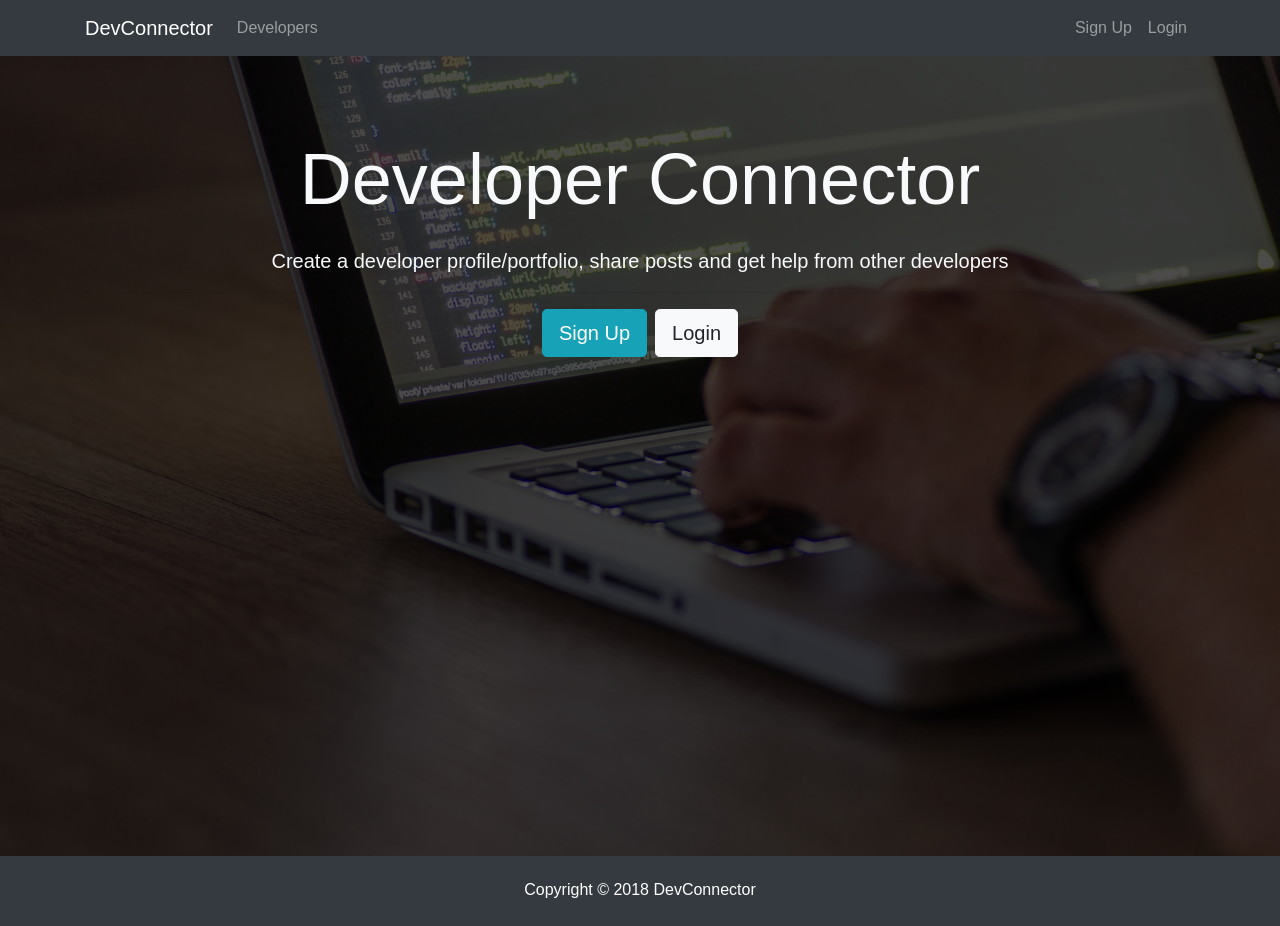
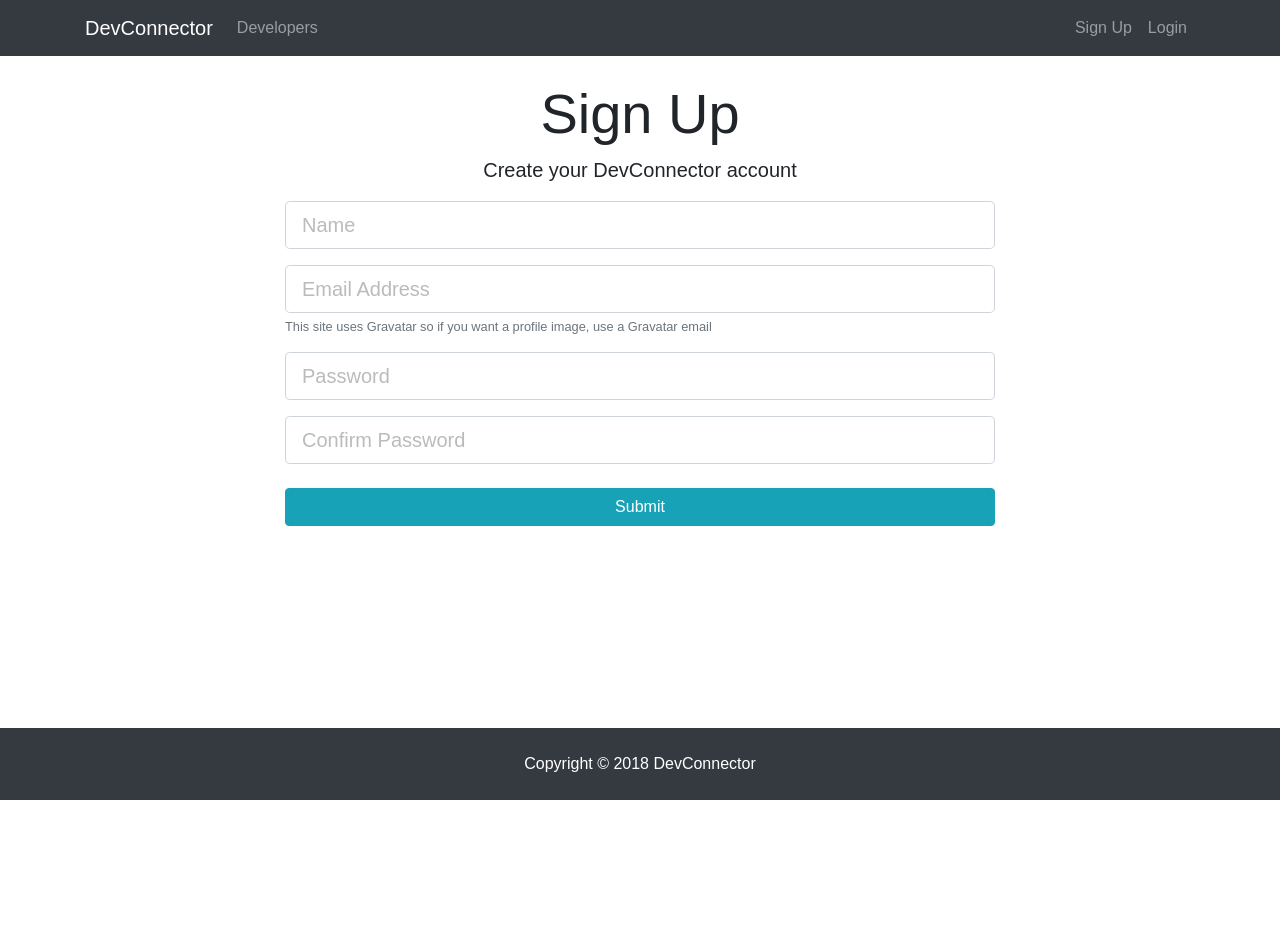
Before and after one commit to miguelapb35/mern-stack-bradTraversy, a React (Create React App) app in the folder client/: page /register in a window 1280 px wide. After the commit the page ends 800 px from the top, so only its background shows below. Built offline with nearby package versions, Linux system fonts and the light colour scheme.

Commit message:
added login and register page forms

```diff
--- a/client/package.json
+++ b/client/package.json
@@ -5,6 +5,7 @@
   "dependencies": {
     "react": "^16.4.1",
     "react-dom": "^16.4.1",
+    "react-router-dom": "^4.3.1",
     "react-scripts": "1.1.4"
   },
   "scripts": {
--- a/client/src/App.css
+++ b/client/src/App.css
@@ -1,3 +1,11 @@
+.App {
+  min-height: 100vh;
+}
+
+.main-content.container {
+  min-height: calc(100vh - 200px);
+}
+
 img {
   width: 100%;
 }
--- a/client/src/App.js
+++ b/client/src/App.js
@@ -1,18 +1,30 @@
 import React, { Component } from "react";
+import { BrowserRouter as Router, Route } from "react-router-dom";
+
+// Import layout components
 import Navbar from "./components/layout/Navbar";
 import Footer from "./components/layout/Footer";
 import Landing from "./components/layout/Landing";
+
+import Register from "./components/auth/Register";
+import Login from "./components/auth/Login";
 
 import "./App.css";
 
 class App extends Component {
   render() {
     return (
-      <div className="App">
-        <Navbar />
-        <Landing />
-        <Footer />
-      </div>
+      <Router>
+        <div className="App">
+          <Navbar />
+          <Route exact path="/" component={Landing} />
+          <div className="main-content container">
+            <Route exact path="/register" component={Register} />
+            <Route exact path="/login" component={Login} />
+          </div>
+          <Footer />
+        </div>
+      </Router>
     );
   }
 }
--- /dev/null
+++ b/client/src/components/auth/Login.js
@@ -0,0 +1,72 @@
+import React, { Component } from "react";
+
+class Login extends Component {
+  constructor() {
+    super();
+    this.onChange = this.onChange.bind(this);
+    this.onSubmit = this.onSubmit.bind(this);
+
+    this.state = {
+      email: "",
+      password: "",
+      errors: {}
+    };
+  }
+
+  onChange(e) {
+    this.setState({
+      [e.target.name]: e.target.value
+    });
+  }
+
+  onSubmit(e) {
+    e.preventDefault();
+    const user = {
+      email: this.state.email,
+      password: this.state.password
+    };
+    console.log(user);
+  }
+
+  render() {
+    return (
+      <div className="login">
+        <div className="container">
+          <div className="row">
+            <div className="col-md-8 m-auto">
+              <h1 className="display-4 text-center">Log In</h1>
+              <p className="lead text-center">
+                Sign in to your DevConnector account
+              </p>
+              <form onSubmit={this.onSubmit}>
+                <div className="form-group">
+                  <input
+                    type="email"
+                    className="form-control form-control-lg"
+                    placeholder="Email Address"
+                    name="email"
+                    value={this.state.email}
+                    onChange={this.onChange}
+                  />
+                </div>
+                <div className="form-group">
+                  <input
+                    type="password"
+                    className="form-control form-control-lg"
+                    placeholder="Password"
+                    name="password"
+                    value={this.state.password}
+                    onChange={this.onChange}
+                  />
+                </div>
+                <input type="submit" className="btn btn-info btn-block mt-4" />
+              </form>
+            </div>
+          </div>
+        </div>
+      </div>
+    );
+  }
+}
+
+export default Login;
--- /dev/null
+++ b/client/src/components/auth/Register.js
@@ -0,0 +1,100 @@
+import React, { Component } from "react";
+
+class Register extends Component {
+  constructor() {
+    super();
+    this.onChange = this.onChange.bind(this);
+    this.onSubmit = this.onSubmit.bind(this);
+
+    this.state = {
+      name: "",
+      email: "",
+      password: "",
+      password2: "",
+      errors: {}
+    };
+  }
+
+  onChange(e) {
+    this.setState({
+      [e.target.name]: e.target.value
+    });
+  }
+
+  onSubmit(e) {
+    e.preventDefault();
+    const newUser = {
+      name: this.state.name,
+      email: this.state.email,
+      password: this.state.password,
+      password2: this.state.password2
+    };
+    console.log(newUser);
+  }
+
+  render() {
+    return (
+      <div className="register">
+        <div className="container">
+          <div className="row">
+            <div className="col-md-8 m-auto">
+              <h1 className="display-4 text-center">Sign Up</h1>
+              <p className="lead text-center">
+                Create your DevConnector account
+              </p>
+              <form onSubmit={this.onSubmit}>
+                <div className="form-group">
+                  <input
+                    type="text"
+                    className="form-control form-control-lg"
+                    placeholder="Name"
+                    name="name"
+                    value={this.state.name}
+                    onChange={this.onChange}
+                  />
+                </div>
+                <div className="form-group">
+                  <input
+                    type="email"
+                    className="form-control form-control-lg"
+                    placeholder="Email Address"
+                    value={this.state.email}
+                    onChange={this.onChange}
+                    name="email"
+                  />
+                  <small className="form-text text-muted">
+                    This site uses Gravatar so if you want a profile image, use
+                    a Gravatar email
+                  </small>
+                </div>
+                <div className="form-group">
+                  <input
+                    type="password"
+                    className="form-control form-control-lg"
+                    placeholder="Password"
+                    name="password"
+                    value={this.state.password}
+                    onChange={this.onChange}
+                  />
+                </div>
+                <div className="form-group">
+                  <input
+                    type="password"
+                    className="form-control form-control-lg"
+                    placeholder="Confirm Password"
+                    name="password2"
+                    value={this.state.password2}
+                    onChange={this.onChange}
+                  />
+                </div>
+                <input type="submit" className="btn btn-info btn-block mt-4" />
+              </form>
+            </div>
+          </div>
+        </div>
+      </div>
+    );
+  }
+}
+
+export default Register;
--- a/client/src/components/layout/Landing.js
+++ b/client/src/components/layout/Landing.js
@@ -1,4 +1,5 @@
 import React, { Component } from "react";
+import { Link } from "react-router-dom";
 
 class Landing extends Component {
   render() {
@@ -15,12 +16,12 @@
                     help from other developers
                   </p>
                   <hr />
-                  <a href="register.html" className="btn btn-lg btn-info mr-2">
+                  <Link to="/register" className="btn btn-lg btn-info mr-2">
                     Sign Up
-                  </a>
-                  <a href="login.html" className="btn btn-lg btn-light">
+                  </Link>
+                  <Link to="/login" className="btn btn-lg btn-light">
                     Login
-                  </a>
+                  </Link>
                 </div>
               </div>
             </div>
--- a/client/src/components/layout/Navbar.js
+++ b/client/src/components/layout/Navbar.js
@@ -1,13 +1,14 @@
 import React, { Component } from "react";
+import { Link } from "react-router-dom";
 
 class Navbar extends Component {
   render() {
     return (
       <nav className="navbar navbar-expand-sm navbar-dark bg-dark mb-4">
         <div className="container">
-          <a className="navbar-brand" href="landing.html">
+          <Link className="navbar-brand" to="/">
             DevConnector
-          </a>
+          </Link>
           <button
             className="navbar-toggler"
             type="button"
@@ -20,23 +21,23 @@
           <div className="collapse navbar-collapse" id="mobile-nav">
             <ul className="navbar-nav mr-auto">
               <li className="nav-item">
-                <a className="nav-link" href="profiles.html">
+                <Link className="nav-link" to="/profiles">
                   {" "}
                   Developers
-                </a>
+                </Link>
               </li>
             </ul>
 
             <ul className="navbar-nav ml-auto">
               <li className="nav-item">
-                <a className="nav-link" href="register.html">
+                <Link className="nav-link" to="/register">
                   Sign Up
-                </a>
+                </Link>
               </li>
               <li className="nav-item">
-                <a className="nav-link" href="login.html">
+                <Link className="nav-link" to="/login">
                   Login
-                </a>
+                </Link>
               </li>
             </ul>
           </div>
```
